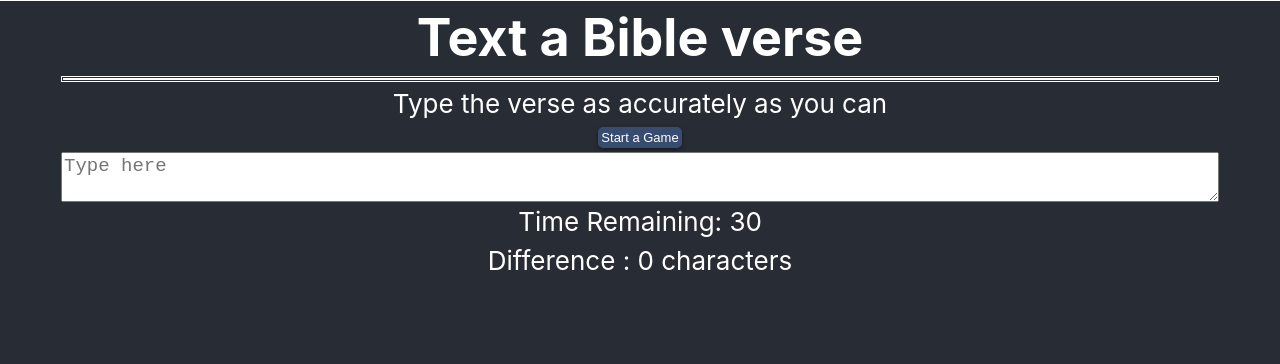
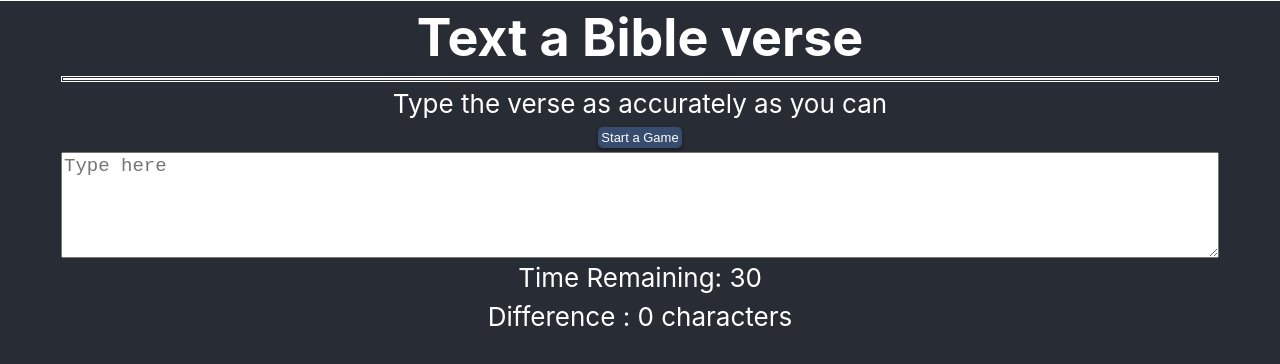
Before and after one commit to Eugenepython/TypingGame, a React (Vite) app: page / in a window 1280 px wide. Shown: the top 364 px of the page. Built offline with nearby package versions, Linux system fonts and the light colour scheme.

Commit message:
change height

```diff
--- a/src/index.css
+++ b/src/index.css
@@ -14,9 +14,7 @@ code {
 
 .typingArea{
   width : 90%;
-
-  height: auto;
-
+  height: 100px;
   font-size: 19px;
 }
 
```
